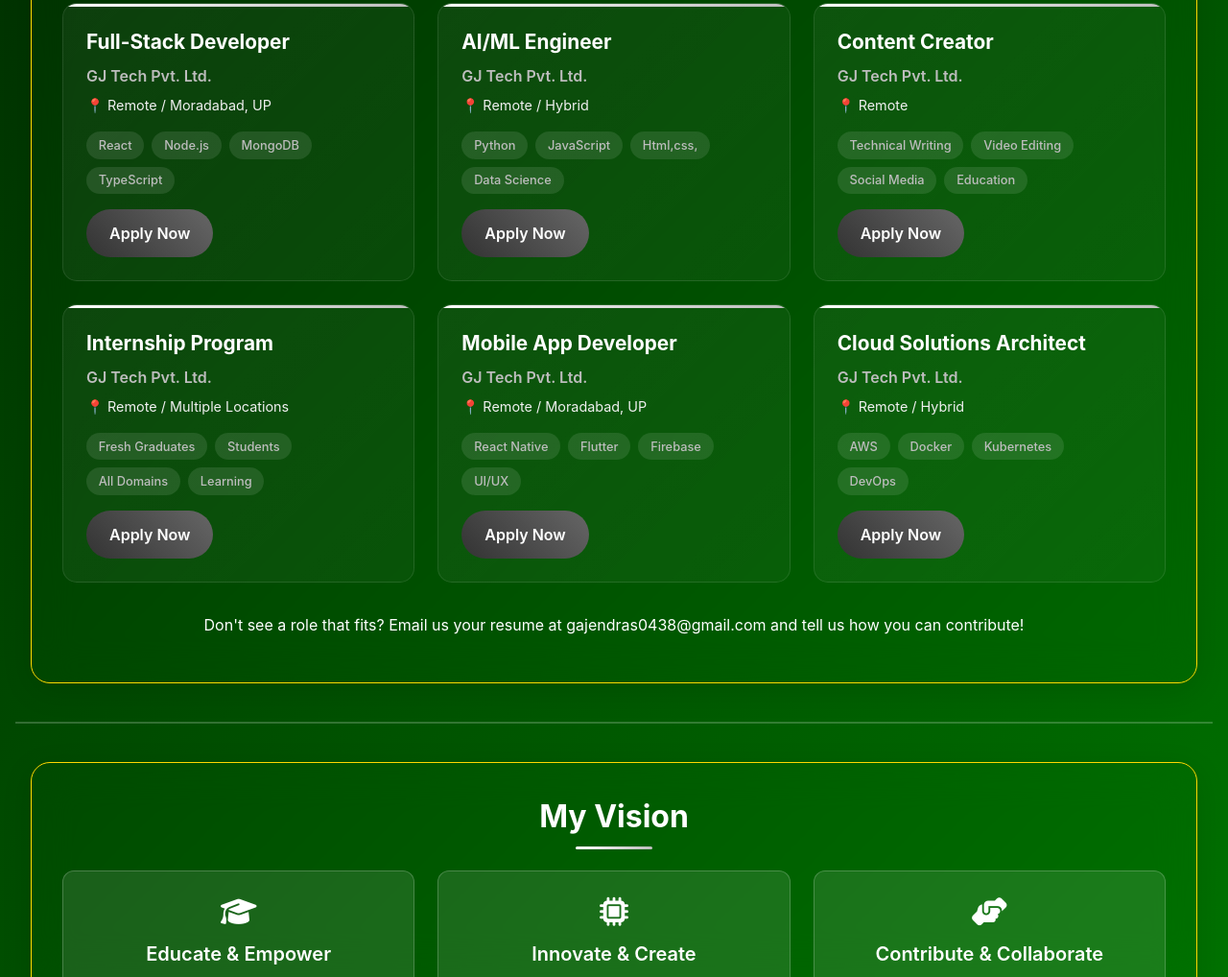
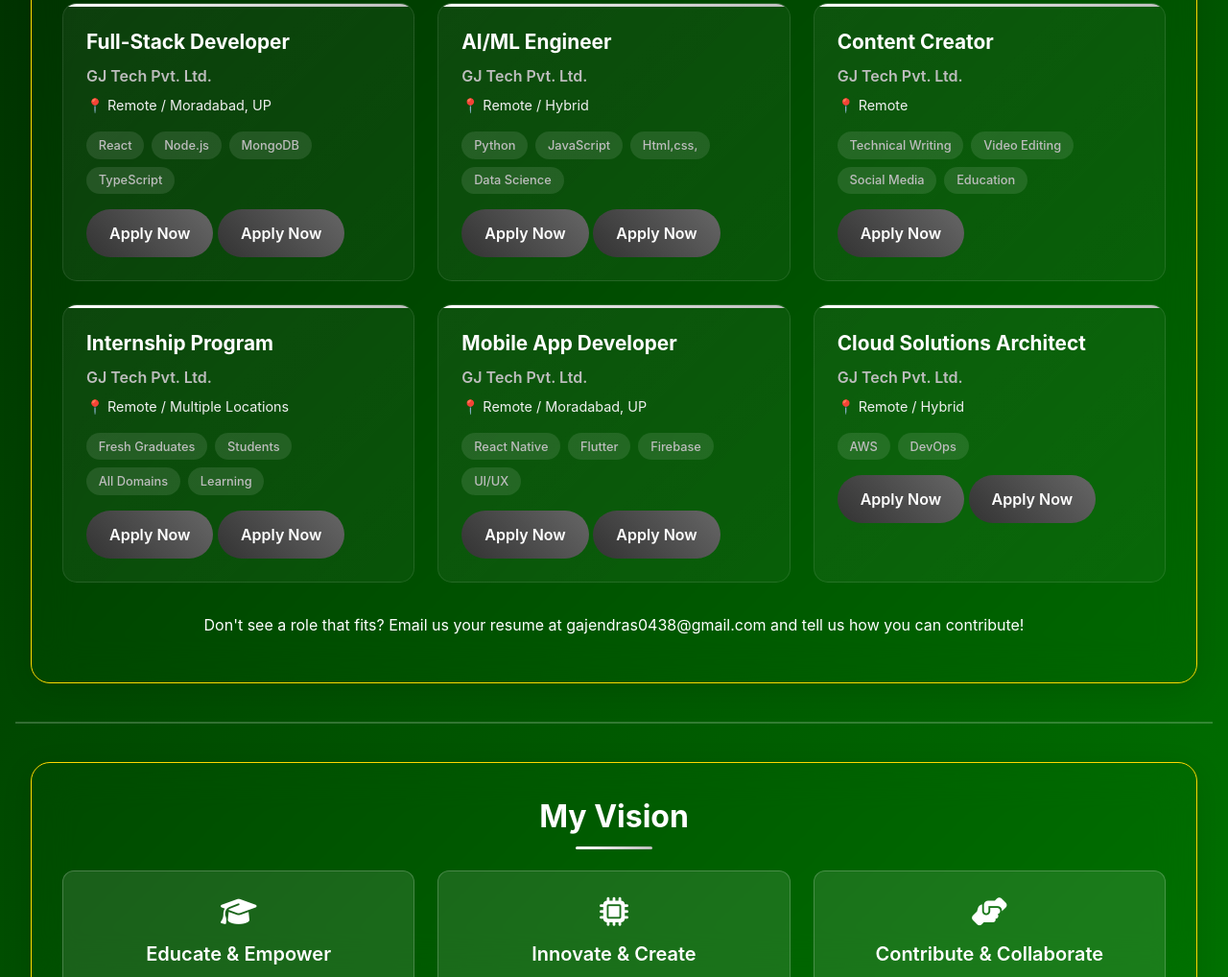
Before and after one commit to Gajendra123j/GJ-Tech, a website: page about.html in a window 1280 px wide. Shown: the part 1882-2900 px from the top of the page at 96% size. Drawn offline with nearby package versions, Linux system fonts and the light colour scheme.

Commit message:
First commit

```diff
--- a/about.html
+++ b/about.html
@@ -561,6 +561,9 @@
                     <a href="mailto:gajendras0438@gmail.com?subject=Application for Full-Stack Developer Position" class="job-apply-btn">
                         Apply Now
                     </a>
+                    <a href="https://forms.gle/aFhQJjvoMpqKPSr39?subject=Application for Full-Stack Developer Position" class="job-apply-btn">
+                        Apply Now
+                    </a>
                 </div>
                 <div class="job-card">
                     <h3 class="job-title">AI/ML Engineer</h3>
@@ -573,6 +576,9 @@
                         <span class="job-skill-tag">Data Science</span>
                     </div>
                     <a href="mailto:gajendras0438@gmail.com?subject=Application for AI/ML Engineer Position" class="job-apply-btn">
+                        Apply Now
+                    </a>
+                    <a href="https://forms.gle/cUG96jcvavwBhY5D9?subject=Application for AI/ML Engineer Position" class="job-apply-btn">
                         Apply Now
                     </a>
                 </div>
@@ -603,6 +609,9 @@
                     <a href="mailto:gajendras0438@gmail.com?subject=Application for Internship Program" class="job-apply-btn">
                         Apply Now
                     </a>
+                    <a href="https://forms.gle/9LuLJwFZQ33RtBnR9?subject=Application for Internship Program" class="job-apply-btn">
+                        Apply Now
+                    </a>
                 </div>
                 <div class="job-card">
                     <h3 class="job-title">Mobile App Developer</h3>
@@ -617,6 +626,9 @@
                     <a href="mailto:gajendras0438@gmail.com?subject=Application for Mobile App Developer Position" class="job-apply-btn">
                         Apply Now
                     </a>
+                    <a href="https://forms.gle/dFupcRWo6zCJ9gBX8?subject=Application for Mobile App Developer Position" class="job-apply-btn">
+                        Apply Now
+                    </a>
                 </div>
                 <div class="job-card">
                     <h3 class="job-title">Cloud Solutions Architect</h3>
@@ -624,11 +636,12 @@
                     <p class="job-location">📍 Remote / Hybrid</p>
                     <div class="job-skills">
                         <span class="job-skill-tag">AWS</span>
-                        <span class="job-skill-tag">Docker</span>
-                        <span class="job-skill-tag">Kubernetes</span>
                         <span class="job-skill-tag">DevOps</span>
                     </div>
                     <a href="mailto:gajendras0438@gmail.com?subject=Application for Cloud Solutions Architect Position" class="job-apply-btn">
+                        Apply Now
+                    </a>
+                    <a href="https://forms.gle/sVa4xiWCbtQpXCyN6?subject=Application for Cloud Solutions Architect Position" class="job-apply-btn">
                         Apply Now
                     </a>
                 </div>
```
Also changed, not shown: faq.html (+1 -7 lines), info.html (+3 -3 lines).
